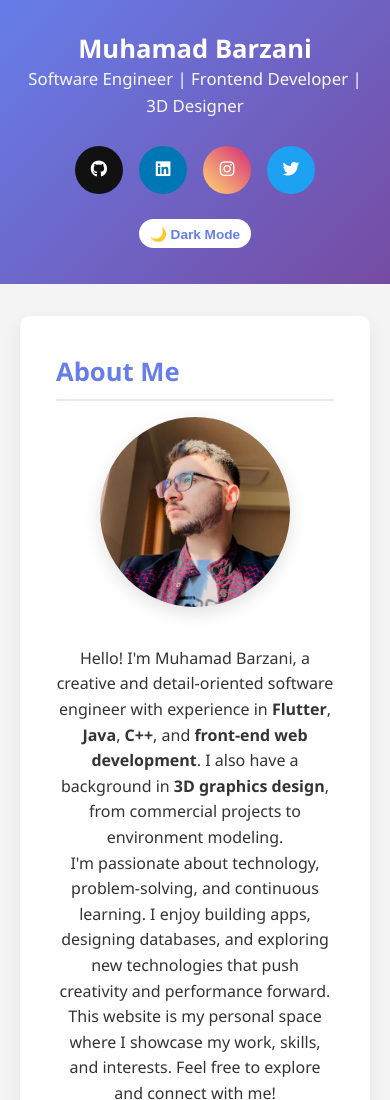
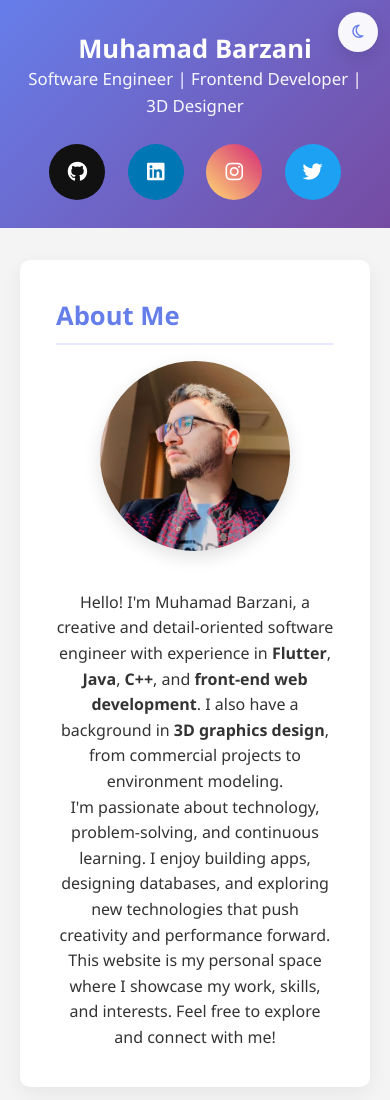
Before and after one commit to MuhamadBarzani/muhamadbarzani.github.io, a plain HTML site: page index.html in a window 390 px wide. Shown: the top 1100 px of the page. Drawn offline with Linux system fonts and the light colour scheme.

Commit message:
bigger social icons and moved dark mode icon to top right

```diff
--- a/index.html
+++ b/index.html
@@ -29,11 +29,11 @@
           <i class="fab fa-twitter"></i>
         </a>
       </div>
+    </div>
 
-      <div class="header-actions">
-        <button id="darkModeToggle" aria-pressed="false">🌙 Dark Mode</button>
-      </div>
-    </div>
+    <button id="darkModeToggle" aria-label="Toggle dark mode" aria-pressed="false">
+      <i id="darkModeIcon" class="fa-regular fa-moon"></i>
+    </button>
   </header>
 
   <main class="container">
@@ -94,28 +94,38 @@
   <script>
     document.addEventListener('DOMContentLoaded', () => {
       const toggleButton = document.getElementById('darkModeToggle');
+      const icon = document.getElementById('darkModeIcon');
       const stored = localStorage.getItem('theme');
+
+      function setDarkMode(on, persist = true) {
+        if (on) {
+          document.body.classList.add('dark-mode');
+          icon.classList.remove('fa-moon');
+          icon.classList.add('fa-sun');
+          toggleButton.setAttribute('aria-pressed', 'true');
+          if (persist) localStorage.setItem('theme', 'dark');
+        } else {
+          document.body.classList.remove('dark-mode');
+          icon.classList.remove('fa-sun');
+          icon.classList.add('fa-moon');
+          toggleButton.setAttribute('aria-pressed', 'false');
+          if (persist) localStorage.setItem('theme', 'light');
+        }
+      }
+
       if (stored === 'dark') {
-        document.body.classList.add('dark-mode');
-        toggleButton.textContent = '☀️ Light Mode';
-        toggleButton.setAttribute('aria-pressed', 'true');
+        setDarkMode(true, false);
+      } else if (stored === 'light') {
+        setDarkMode(false, false);
       } else {
-        document.body.classList.remove('dark-mode');
-        toggleButton.textContent = '🌙 Dark Mode';
-        toggleButton.setAttribute('aria-pressed', 'false');
+        // follow OS preference if no stored value
+        const prefersDark = window.matchMedia && window.matchMedia('(prefers-color-scheme: dark)').matches;
+        setDarkMode(prefersDark, false);
       }
 
       toggleButton.addEventListener('click', () => {
         const isDark = document.body.classList.toggle('dark-mode');
-        if (isDark) {
-          localStorage.setItem('theme', 'dark');
-          toggleButton.textContent = '☀️ Light Mode';
-          toggleButton.setAttribute('aria-pressed', 'true');
-        } else {
-          localStorage.setItem('theme', 'light');
-          toggleButton.textContent = '🌙 Dark Mode';
-          toggleButton.setAttribute('aria-pressed', 'false');
-        }
+        setDarkMode(isDark, true);
       });
     });
   </script>
--- a/style.css
+++ b/style.css
@@ -1,8 +1,4 @@
-* {
-  margin: 0;
-  padding: 0;
-  box-sizing: border-box;
-}
+* { margin: 0; padding: 0; box-sizing: border-box; }
 
 body {
   font-family: 'Segoe UI', Tahoma, Geneva, Verdana, sans-serif;
@@ -12,69 +8,71 @@ body {
   transition: background 0.25s ease, color 0.25s ease;
 }
 
-.container {
-  max-width: 1200px;
-  margin: 0 auto;
-  padding: 0 20px;
-}
+.container { max-width: 1200px; margin: 0 auto; padding: 0 20px; }
 
 /* Header */
 header {
+  position: relative;
   background: linear-gradient(135deg, #667eea 0%, #764ba2 100%);
   color: white;
-  padding: 2.25rem 0;
+  padding: 2.25rem 0 1.75rem;
 }
 
-.header-container {
-  display: flex;
-  flex-direction: column;
-  align-items: center;
-  gap: 1rem;
-}
+.header-container { display: flex; flex-direction: column; align-items: center; gap: 0.6rem; }
 
-.header-top {
-  text-align: center;
-}
+.header-top { text-align: center; }
 
-.header-top h1 {
-  font-size: 2.6rem;
-  line-height: 1;
-  margin-bottom: 0.3rem;
-}
+.header-top h1 { font-size: 2.6rem; line-height: 1; margin-bottom: 0.3rem; }
 
-.tagline {
-  font-size: 1.05rem;
-  opacity: 0.95;
-}
+.tagline { font-size: 1.05rem; opacity: 0.95; }
 
 /* Socials in header (centered under name & tagline) */
 .header-socials {
   display: flex;
-  gap: 1rem;
+  gap: 1.4rem;
   justify-content: center;
   align-items: center;
-  margin-top: 0.6rem;
+  margin-top: 0.9rem;
 }
 
-.header-actions {
-  margin-top: 0.6rem;
+/* Make socials bigger and add spacing */
+.header-socials .social-link {
+  display: inline-flex; align-items: center; justify-content: center;
+  width: 72px; height: 72px; font-size: 1.6rem; border-radius: 50%;
+  color: white; text-decoration: none;
+  transition: transform 0.18s ease, box-shadow 0.18s ease, background 0.18s ease;
 }
 
+.header-socials .social-link.github { background: #111; }
+.header-socials .social-link.linkedin { background: #0077b5; }
+.header-socials .social-link.instagram { background: linear-gradient(45deg,#feda75,#d62976); }
+.header-socials .social-link.twitter { background: #1da1f2; }
+
+.header-socials .social-link:hover { transform: translateY(-8px); box-shadow: 0 12px 30px rgba(0,0,0,0.2); }
+
+/* Dark mode icon in top-right */
 #darkModeToggle {
+  position: absolute;
+  top: 18px;
+  right: 18px;
+  width: 46px;
+  height: 46px;
+  border-radius: 50%;
+  border: none;
+  background: rgba(255,255,255,0.95);
+  display: inline-flex;
+  align-items: center;
+  justify-content: center;
   cursor: pointer;
-  padding: 0.48rem 0.9rem;
-  border: none;
-  border-radius: 22px;
-  font-size: 0.95rem;
-  background-color: #fff;
   color: #667eea;
-  font-weight: 700;
-  transition: background 0.2s ease, color 0.2s ease, transform 0.12s ease;
+  font-size: 1.05rem;
+  transition: transform 0.12s ease, background 0.18s ease;
+  box-shadow: 0 6px 18px rgba(0,0,0,0.12);
 }
 
-#darkModeToggle:hover {
-  transform: translateY(-2px);
-}
+#darkModeToggle:hover { transform: translateY(-3px); }
+
+#darkModeToggle i { pointer-events: none; }
 
 /* Sections */
 .section {
@@ -103,19 +101,11 @@ header {
 }
 
 .profile-image {
-  width: 190px;
-  height: 190px;
-  border-radius: 50%;
-  overflow: hidden;
-  margin: 0 auto;
+  width: 190px; height: 190px; border-radius: 50%; overflow: hidden; margin: 0 auto;
   box-shadow: 0 6px 18px rgba(0,0,0,0.12);
 }
 
-.profile-image img {
-  width: 100%;
-  height: 100%;
-  object-fit: cover;
-}
+.profile-image img { width: 100%; height: 100%; object-fit: cover; }
 
 /* Contact */
 .contact-info {
@@ -126,78 +116,27 @@ header {
 }
 
 .contact-item {
-  background: #f8f9fa;
-  padding: 1rem;
-  border-radius: 8px;
-  text-align: center;
+  background: #f8f9fa; padding: 1rem; border-radius: 8px; text-align: center;
   transition: transform 0.2s ease, box-shadow 0.2s ease, background 0.2s ease;
 }
 
-.contact-item:hover {
-  transform: translateY(-3px);
-  box-shadow: 0 8px 26px rgba(0,0,0,0.08);
-}
+.contact-item:hover { transform: translateY(-3px); box-shadow: 0 8px 26px rgba(0,0,0,0.08); }
 
-.contact-item strong {
-  display: block;
-  color: #667eea;
-  margin-bottom: 0.4rem;
-}
+.contact-item strong { display: block; color: #667eea; margin-bottom: 0.4rem; }
 
 /* Skills */
-.skills {
-  display: flex;
-  flex-wrap: wrap;
-  gap: 0.85rem;
-  margin-top: 0.6rem;
-}
+.skills { display: flex; flex-wrap: wrap; gap: 0.85rem; margin-top: 0.6rem; }
 
 .skill-tag {
-  background: #667eea;
-  color: white;
-  padding: 0.52rem 1rem;
-  border-radius: 20px;
-  font-size: 0.9rem;
+  background: #667eea; color: white; padding: 0.52rem 1rem; border-radius: 20px; font-size: 0.9rem;
   transition: background 0.2s ease, transform 0.12s ease;
 }
 
-.skill-tag:hover {
-  transform: translateY(-3px);
-  background: #5a67d8;
-}
-
-/* Social buttons (reusable) */
-.header-socials .social-link {
-  display: inline-flex;
-  align-items: center;
-  justify-content: center;
-  width: 56px;
-  height: 56px;
-  font-size: 1.25rem;
-  border-radius: 50%;
-  color: white;
-  transition: transform 0.18s ease, box-shadow 0.18s ease, background 0.18s ease;
-  text-decoration: none;
-}
-
-.header-socials .social-link.github { background: #111; }
-.header-socials .social-link.linkedin { background: #0077b5; }
-.header-socials .social-link.instagram { background: linear-gradient(45deg,#feda75,#d62976); }
-.header-socials .social-link.twitter { background: #1da1f2; }
-
-.header-socials .social-link:hover {
-  transform: translateY(-6px);
-  box-shadow: 0 10px 30px rgba(0,0,0,0.18);
-}
+.skill-tag:hover { transform: translateY(-3px); background: #5a67d8; }
 
 /* Footer */
 footer {
-  background: #333;
-  color: white;
-  text-align: center;
-  padding: 1.5rem 0;
-  margin-top: 2rem;
-  font-size: 0.9rem;
+  background: #333; color: white; text-align: center; padding: 1.5rem 0; margin-top: 2rem; font-size: 0.9rem;
 }
 
 /* Responsive */
@@ -208,39 +147,23 @@ footer {
 
 @media (max-width: 520px) {
   .header-top h1 { font-size: 1.6rem; }
-  #darkModeToggle { padding: 0.4rem 0.7rem; font-size: 0.85rem; }
-  .header-socials .social-link { width: 48px; height: 48px; font-size: 1.05rem; }
+  .header-socials .social-link { width: 56px; height: 56px; font-size: 1.25rem; }
+  #darkModeToggle { top: 12px; right: 12px; width: 40px; height: 40px; font-size: 0.95rem; }
 }
 
 /* Dark Mode */
 body.dark-mode {
-  background-color: #0f1113;
-  color: #e6e6e6;
+  background-color: #0f1113; color: #e6e6e6;
 }
 
-body.dark-mode header {
-  background: linear-gradient(135deg, #2d2f6a 0%, #4b2b63 100%);
-}
+body.dark-mode header { background: linear-gradient(135deg, #2d2f6a 0%, #4b2b63 100%); }
 
-body.dark-mode .section {
-  background: #151518;
-  box-shadow: 0 8px 30px rgba(0,0,0,0.45);
-}
+body.dark-mode .section { background: #151518; box-shadow: 0 8px 30px rgba(0,0,0,0.45); }
 
-body.dark-mode .contact-item {
-  background: #1d1d1f;
-}
+body.dark-mode .contact-item { background: #1d1d1f; }
 
-body.dark-mode .skill-tag {
-  background: #3d3fa8;
-}
+body.dark-mode .skill-tag { background: #3d3fa8; }
 
-body.dark-mode footer {
-  background: #0f0f0f;
-  color: #bbb;
-}
+body.dark-mode footer { background: #0f0f0f; color: #bbb; }
 
-body.dark-mode #darkModeToggle {
-  background-color: #222;
-  color: #e6e6e6;
-}
+body.dark-mode #darkModeToggle { background: rgba(255,255,255,0.06); color: #e6e6e6; box-shadow: none; }
```
